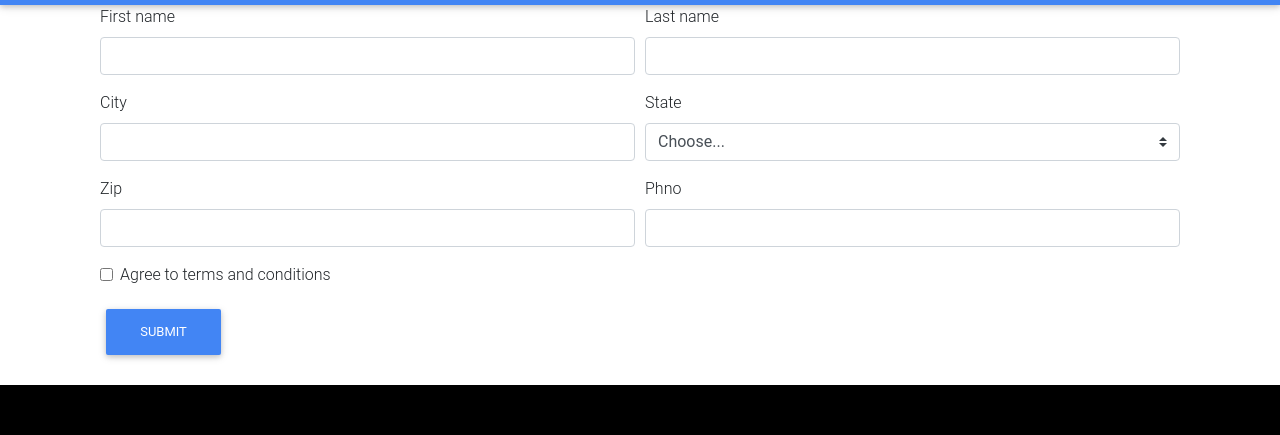
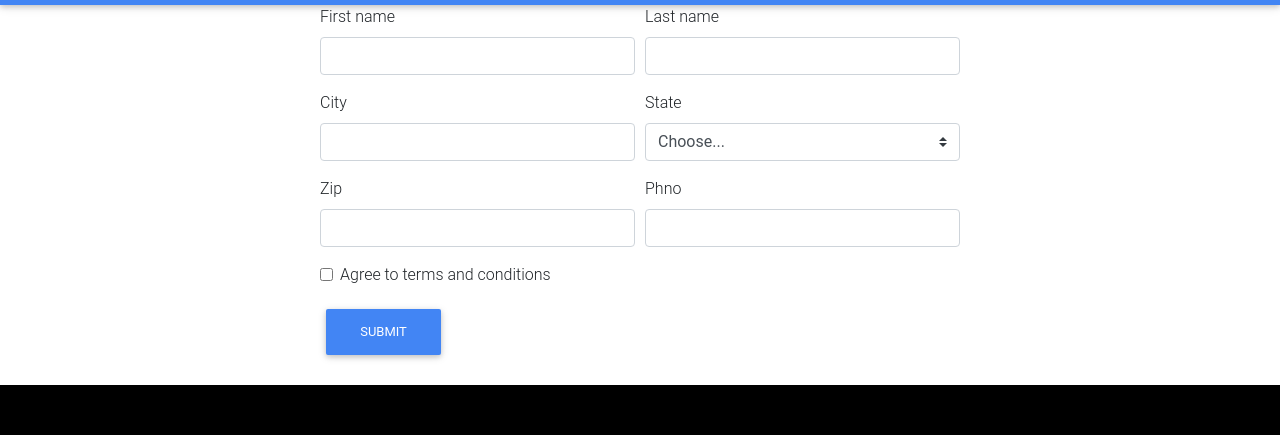
Before and after one commit to gvdhamodhar/dhamu, a plain HTML site: page contact.html in a window 1280 px wide. Shown: the part 71-506 px from the top of the page. Drawn offline with nearby package versions, Linux system fonts and the light colour scheme.

Commit message:
Update contact.html

```diff
--- a/contact.html
+++ b/contact.html
@@ -32,7 +32,7 @@
           </ul>
         </div>
       </nav>
-    <div class="container">
+    <div class="container" style="width:700px;">
       <form  class="col-md-12 mb-4">
         <div class="form-row">
           <div class="col-md-6 mb-3">
```
